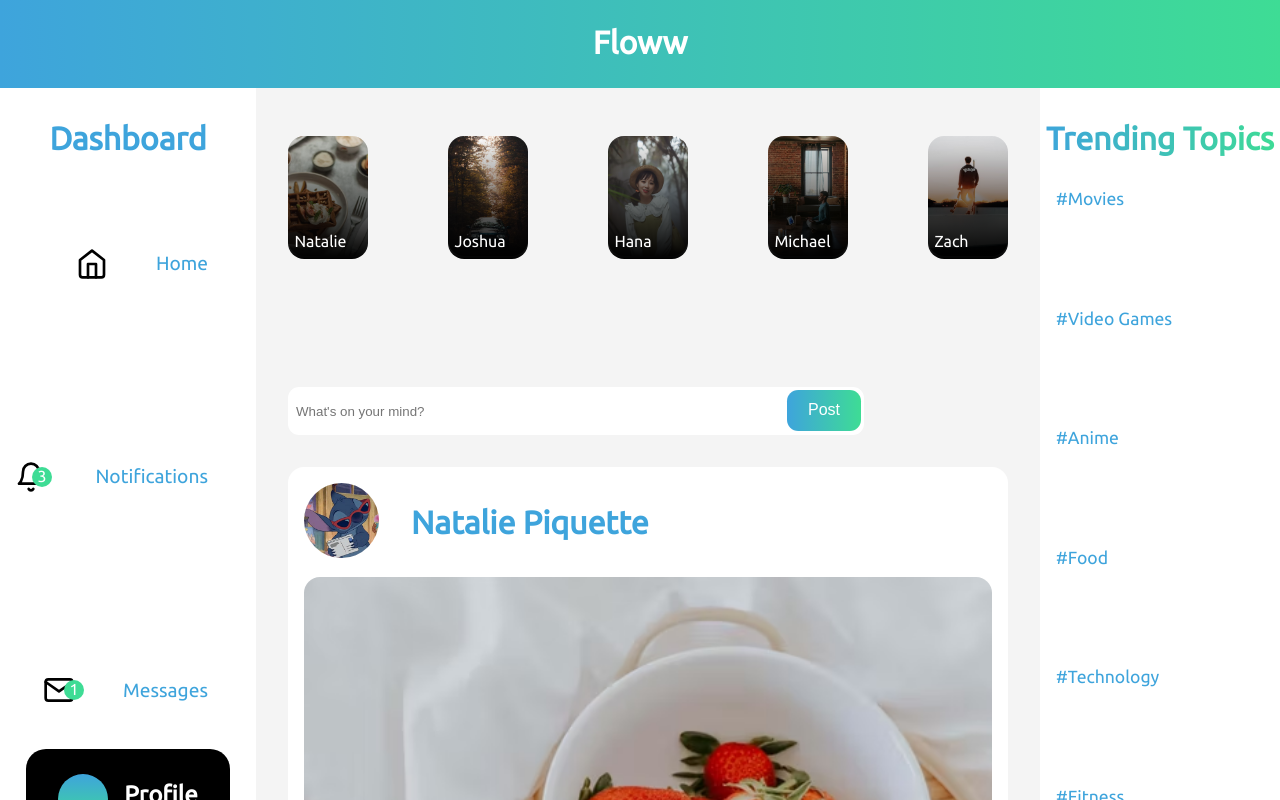
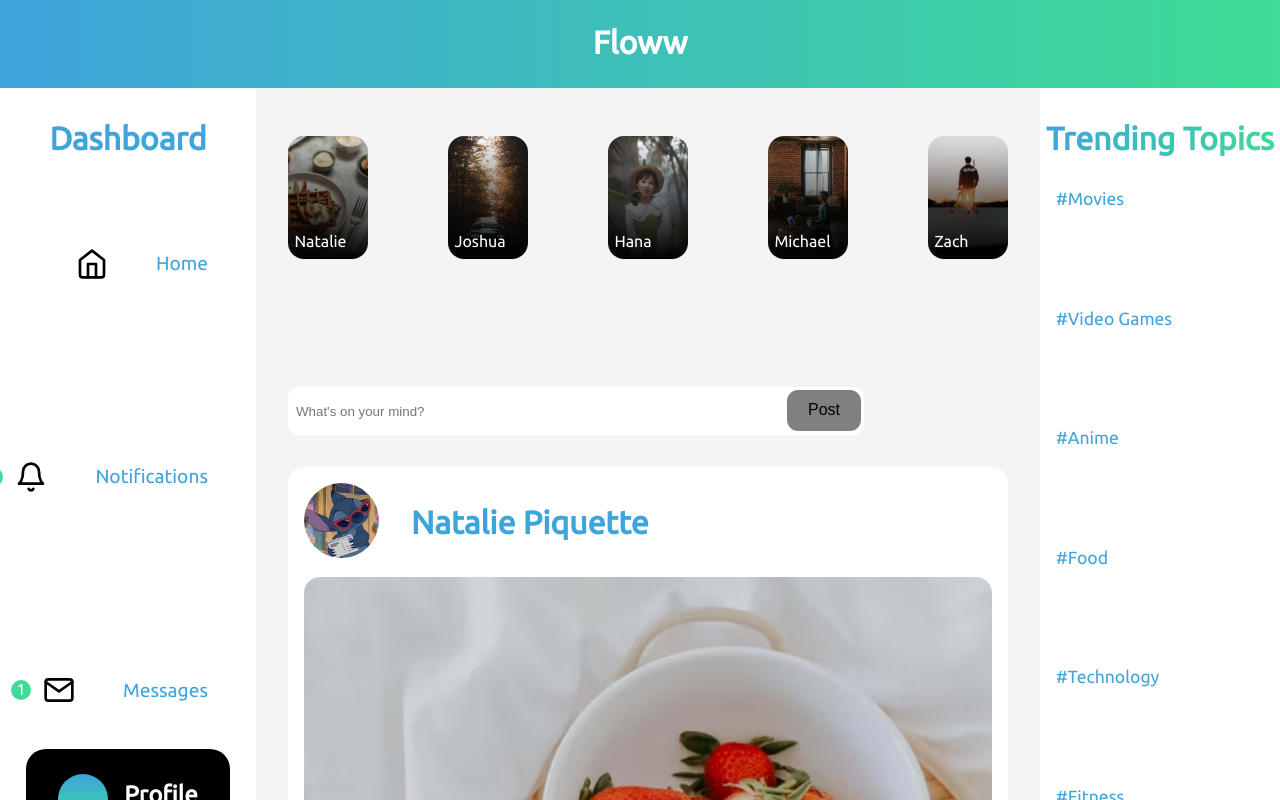
Before and after one commit to Zabzx/Floww-remake, a React (Create React App) app: page /home in a window 1280 px wide. Shown: the top 800 px of the page. Built offline with nearby package versions, Linux system fonts and the light colour scheme.

Commit message:
post validation

```diff
--- a/src/components/Navigation/Nav.jsx
+++ b/src/components/Navigation/Nav.jsx
@@ -6,6 +6,12 @@ const Nav = () => {
   return (
     <header>
         <h1>Floww</h1>
+
+        <div className="menu">
+          <div className="line"></div>
+          <div className="line"></div>
+          <div className="line"></div>
+        </div>
     </header>
   )
 }
--- a/src/components/Pages/Home/Home.css
+++ b/src/components/Pages/Home/Home.css
@@ -51,26 +51,32 @@ body {
     height: 100%;
 }
 
+.notif {
+    position: relative;
+}
 .notif::before {
     content: '3';
     position: absolute;
     border-radius: 100%;
     background-color: var(--primary-green);
     color: white;
-    left: 2rem;
+    left: -2rem;
     height: 20px;
     width: 20px;
     font-size: 1rem;
     text-align: center;
 }
 
+.msg {
+    position: relative;
+}
 .msg::before {
     content: '1';
     position: absolute;
     border-radius: 100%;
     background-color: var(--primary-green);
     color: white;
-    left: 4rem;
+    left: -2rem;
     height: 20px;
     width: 20px;
     font-size: 1rem;
@@ -197,9 +203,6 @@ body {
     .dashboard-options div li {
         display: none;
     }
-    .msg::before {
-        left: 2rem;
-    }
 
     .circle {
         display: none;
--- a/src/components/Posts/Posts.jsx
+++ b/src/components/Posts/Posts.jsx
@@ -10,12 +10,25 @@ import DefaultPfp from '../../assets/default-pfp.jpg'
 const Posts = () => {
 
   const [postInputValue, setPostInputValue] = useState('')
+  const [postReady, setPostReady] = useState(false)
   const [names, setNames] = useContext(NameContext);
+
+  const postValid = (e) => {
+    if (e.target.value !== '') {
+      setPostReady(true)
+    } else {
+      setPostReady(false)
+    }
+  }
 
   const uploadPost = (e) => {
     e.preventDefault()
 
     let value = postInputValue;
+
+    if (value === '') {
+      return;
+    }
 
     setPosts([{content: value, pfp: DefaultPfp, name: names.username}, ...posts])
 
@@ -29,8 +42,9 @@ const Posts = () => {
     <div className="posts">
 
         <form action="" className='form-active post-form'>
-          <input type="text" name='post' className='post-input' placeholder="What's on your mind?" onChange={(e) => setPostInputValue(e.target.value)} />
-          <button className='btn' onClick={(e) => uploadPost(e)}>Post</button>
+          <input type="text" name='post' className='post-input' placeholder="What's on your mind?" onChange={(e) => {setPostInputValue(e.target.value)
+          postValid(e)}} />
+          <button className={!postReady ? 'btn-gray' : 'btn'} onClick={(e) => uploadPost(e)}>Post</button>
         </form>
 
     {posts.map((post) => {
--- a/src/components/SignUp/SignUp.css
+++ b/src/components/SignUp/SignUp.css
@@ -53,7 +53,7 @@ input {
     padding: 2rem;
 }
 /* Form */
-.right {
+.form-right {
     flex: 1;
 }
 
--- a/src/components/SignUp/SignUp.jsx
+++ b/src/components/SignUp/SignUp.jsx
@@ -80,7 +80,7 @@ const [names, setNames] = useContext(NameContext)
             <img src={SignUpImage} className="left-img" alt="Interaction" />
         </div>
 
-        <form action="" className={ formIndex === 0 ? `form-active right` : 'sign-in-form'}>
+        <form action="" className={ formIndex === 0 ? `form-active form-right` : 'sign-in-form'}>
             <h1>Floww Sign Up</h1>
 
             <div className='input-item'>
@@ -100,7 +100,7 @@ const [names, setNames] = useContext(NameContext)
             <button className="btn" onClick={(e) => slideForm(e)}>Next</button>
         </form>
 
-        <form action="" className={ formIndex === 1 ? `form-active right` : 'sign-in-form'}>
+        <form action="" className={ formIndex === 1 ? `form-active form-right` : 'sign-in-form'}>
             <h1>Floww Sign Up</h1>
 
             <div className='input-item'>
--- a/src/index.css
+++ b/src/index.css
@@ -45,3 +45,13 @@ input {
 .btn:active {
     transform: scale(.9);
 }
+
+.btn-gray {
+    cursor: pointer;
+    background-color: gray;
+    border: none;
+    border-radius: .7rem;
+    font-size: 1rem;
+    padding: .7rem 1.3rem;
+    transition: 100ms;
+}
```
